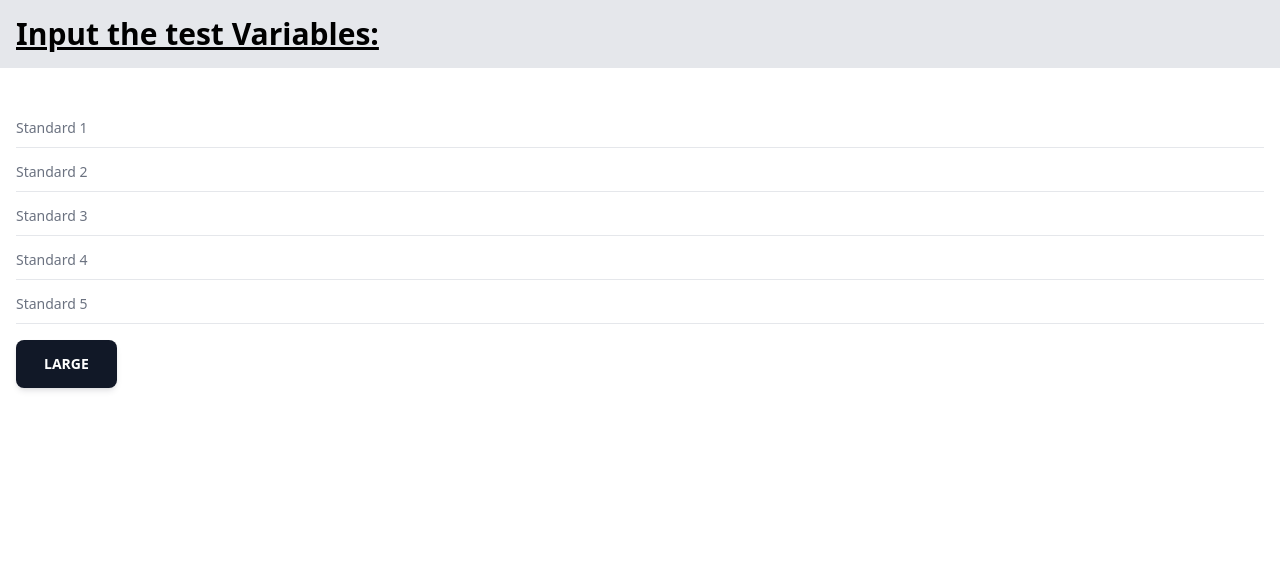
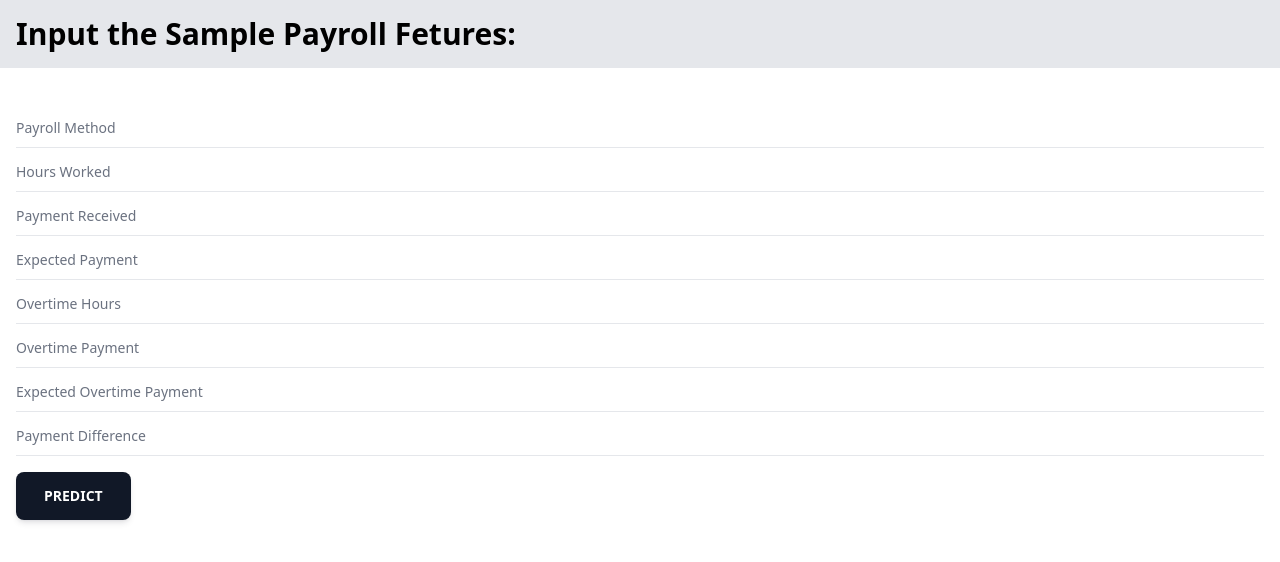
Before and after one commit to venom-napsta/payroll, a plain HTML site: page static/index.html in a window 1280 px wide. Drawn offline with nearby package versions, Linux system fonts and the light colour scheme.

Commit message:
Forms Update Be4 Sleep ;}

```diff
--- a/static/index.html
+++ b/static/index.html
@@ -22,7 +22,7 @@
 
 <body class="container mx-auto">
     <div class="bg-gray-200 p-4 w-full">
-        <h1 class="text-3xl font-bold underline">Input the test Variables:</h1>
+        <h1 class="text-3xl font-bold">Input the Sample Payroll Fetures:</h1>
     </div>
     <div class="mt-5 mb-3 p-4">
         <div class="flex flex-col items-center justify-center">
@@ -31,7 +31,7 @@
                     class="peer h-full w-full border-b border-blue-gray-200 bg-transparent pt-4 pb-1.5 font-sans text-sm font-normal text-blue-gray-700 outline outline-0 transition-all placeholder-shown:border-blue-gray-200 focus:border-gray-500 focus:outline-0 disabled:border-0 disabled:bg-blue-gray-50 placeholder:opacity-0 focus:placeholder:opacity-100" />
                 <label
                     class="after:content[''] pointer-events-none absolute left-0  -top-1.5 flex h-full w-full select-none !overflow-visible truncate text-[11px] font-normal leading-tight text-gray-500 transition-all after:absolute after:-bottom-1.5 after:block after:w-full after:scale-x-0 after:border-b-2 after:border-gray-500 after:transition-transform after:duration-300 peer-placeholder-shown:text-sm peer-placeholder-shown:leading-[4.25] peer-placeholder-shown:text-blue-gray-500 peer-focus:text-[11px] peer-focus:leading-tight peer-focus:text-gray-900 peer-focus:after:scale-x-100 peer-focus:after:border-gray-900 peer-disabled:text-transparent peer-disabled:peer-placeholder-shown:text-blue-gray-500">
-                    Standard 1
+                    Payroll Method
                 </label>
             </div>
             <div class="relative h-11 w-full min-w-[200px]">
@@ -39,7 +39,7 @@
                     class="peer h-full w-full border-b border-blue-gray-200 bg-transparent pt-4 pb-1.5 font-sans text-sm font-normal text-blue-gray-700 outline outline-0 transition-all placeholder-shown:border-blue-gray-200 focus:border-gray-500 focus:outline-0 disabled:border-0 disabled:bg-blue-gray-50 placeholder:opacity-0 focus:placeholder:opacity-100" />
                 <label
                     class="after:content[''] pointer-events-none absolute left-0  -top-1.5 flex h-full w-full select-none !overflow-visible truncate text-[11px] font-normal leading-tight text-gray-500 transition-all after:absolute after:-bottom-1.5 after:block after:w-full after:scale-x-0 after:border-b-2 after:border-gray-500 after:transition-transform after:duration-300 peer-placeholder-shown:text-sm peer-placeholder-shown:leading-[4.25] peer-placeholder-shown:text-blue-gray-500 peer-focus:text-[11px] peer-focus:leading-tight peer-focus:text-gray-900 peer-focus:after:scale-x-100 peer-focus:after:border-gray-900 peer-disabled:text-transparent peer-disabled:peer-placeholder-shown:text-blue-gray-500">
-                    Standard 2
+                    Hours Worked
                 </label>
             </div>
             <div class="relative h-11 w-full min-w-[200px]">
@@ -47,7 +47,7 @@
                     class="peer h-full w-full border-b border-blue-gray-200 bg-transparent pt-4 pb-1.5 font-sans text-sm font-normal text-blue-gray-700 outline outline-0 transition-all placeholder-shown:border-blue-gray-200 focus:border-gray-500 focus:outline-0 disabled:border-0 disabled:bg-blue-gray-50 placeholder:opacity-0 focus:placeholder:opacity-100" />
                 <label
                     class="after:content[''] pointer-events-none absolute left-0  -top-1.5 flex h-full w-full select-none !overflow-visible truncate text-[11px] font-normal leading-tight text-gray-500 transition-all after:absolute after:-bottom-1.5 after:block after:w-full after:scale-x-0 after:border-b-2 after:border-gray-500 after:transition-transform after:duration-300 peer-placeholder-shown:text-sm peer-placeholder-shown:leading-[4.25] peer-placeholder-shown:text-blue-gray-500 peer-focus:text-[11px] peer-focus:leading-tight peer-focus:text-gray-900 peer-focus:after:scale-x-100 peer-focus:after:border-gray-900 peer-disabled:text-transparent peer-disabled:peer-placeholder-shown:text-blue-gray-500">
-                    Standard 3
+                    Payment Received
                 </label>
             </div>
             <div class="relative h-11 w-full min-w-[200px]">
@@ -55,7 +55,7 @@
                     class="peer h-full w-full border-b border-blue-gray-200 bg-transparent pt-4 pb-1.5 font-sans text-sm font-normal text-blue-gray-700 outline outline-0 transition-all placeholder-shown:border-blue-gray-200 focus:border-gray-500 focus:outline-0 disabled:border-0 disabled:bg-blue-gray-50 placeholder:opacity-0 focus:placeholder:opacity-100" />
                 <label
                     class="after:content[''] pointer-events-none absolute left-0  -top-1.5 flex h-full w-full select-none !overflow-visible truncate text-[11px] font-normal leading-tight text-gray-500 transition-all after:absolute after:-bottom-1.5 after:block after:w-full after:scale-x-0 after:border-b-2 after:border-gray-500 after:transition-transform after:duration-300 peer-placeholder-shown:text-sm peer-placeholder-shown:leading-[4.25] peer-placeholder-shown:text-blue-gray-500 peer-focus:text-[11px] peer-focus:leading-tight peer-focus:text-gray-900 peer-focus:after:scale-x-100 peer-focus:after:border-gray-900 peer-disabled:text-transparent peer-disabled:peer-placeholder-shown:text-blue-gray-500">
-                    Standard 4
+                    Expected Payment
                 </label>
             </div>
             <div class="relative h-11 w-full min-w-[200px]">
@@ -63,14 +63,38 @@
                     class="peer h-full w-full border-b border-blue-gray-200 bg-transparent pt-4 pb-1.5 font-sans text-sm font-normal text-blue-gray-700 outline outline-0 transition-all placeholder-shown:border-blue-gray-200 focus:border-gray-500 focus:outline-0 disabled:border-0 disabled:bg-blue-gray-50 placeholder:opacity-0 focus:placeholder:opacity-100" />
                 <label
                     class="after:content[''] pointer-events-none absolute left-0  -top-1.5 flex h-full w-full select-none !overflow-visible truncate text-[11px] font-normal leading-tight text-gray-500 transition-all after:absolute after:-bottom-1.5 after:block after:w-full after:scale-x-0 after:border-b-2 after:border-gray-500 after:transition-transform after:duration-300 peer-placeholder-shown:text-sm peer-placeholder-shown:leading-[4.25] peer-placeholder-shown:text-blue-gray-500 peer-focus:text-[11px] peer-focus:leading-tight peer-focus:text-gray-900 peer-focus:after:scale-x-100 peer-focus:after:border-gray-900 peer-disabled:text-transparent peer-disabled:peer-placeholder-shown:text-blue-gray-500">
-                    Standard 5
+                    Overtime Hours
+                </label>
+            </div>
+            <div class="relative h-11 w-full min-w-[200px]">
+                <input placeholder="Standard"
+                    class="peer h-full w-full border-b border-blue-gray-200 bg-transparent pt-4 pb-1.5 font-sans text-sm font-normal text-blue-gray-700 outline outline-0 transition-all placeholder-shown:border-blue-gray-200 focus:border-gray-500 focus:outline-0 disabled:border-0 disabled:bg-blue-gray-50 placeholder:opacity-0 focus:placeholder:opacity-100" />
+                <label
+                    class="after:content[''] pointer-events-none absolute left-0  -top-1.5 flex h-full w-full select-none !overflow-visible truncate text-[11px] font-normal leading-tight text-gray-500 transition-all after:absolute after:-bottom-1.5 after:block after:w-full after:scale-x-0 after:border-b-2 after:border-gray-500 after:transition-transform after:duration-300 peer-placeholder-shown:text-sm peer-placeholder-shown:leading-[4.25] peer-placeholder-shown:text-blue-gray-500 peer-focus:text-[11px] peer-focus:leading-tight peer-focus:text-gray-900 peer-focus:after:scale-x-100 peer-focus:after:border-gray-900 peer-disabled:text-transparent peer-disabled:peer-placeholder-shown:text-blue-gray-500">
+                    Overtime Payment
+                </label>
+            </div>
+            <div class="relative h-11 w-full min-w-[200px]">
+                <input placeholder="Standard"
+                    class="peer h-full w-full border-b border-blue-gray-200 bg-transparent pt-4 pb-1.5 font-sans text-sm font-normal text-blue-gray-700 outline outline-0 transition-all placeholder-shown:border-blue-gray-200 focus:border-gray-500 focus:outline-0 disabled:border-0 disabled:bg-blue-gray-50 placeholder:opacity-0 focus:placeholder:opacity-100" />
+                <label
+                    class="after:content[''] pointer-events-none absolute left-0  -top-1.5 flex h-full w-full select-none !overflow-visible truncate text-[11px] font-normal leading-tight text-gray-500 transition-all after:absolute after:-bottom-1.5 after:block after:w-full after:scale-x-0 after:border-b-2 after:border-gray-500 after:transition-transform after:duration-300 peer-placeholder-shown:text-sm peer-placeholder-shown:leading-[4.25] peer-placeholder-shown:text-blue-gray-500 peer-focus:text-[11px] peer-focus:leading-tight peer-focus:text-gray-900 peer-focus:after:scale-x-100 peer-focus:after:border-gray-900 peer-disabled:text-transparent peer-disabled:peer-placeholder-shown:text-blue-gray-500">
+                    Expected Overtime Payment
+                </label>
+            </div>
+            <div class="relative h-11 w-full min-w-[200px]">
+                <input placeholder="Standard"
+                    class="peer h-full w-full border-b border-blue-gray-200 bg-transparent pt-4 pb-1.5 font-sans text-sm font-normal text-blue-gray-700 outline outline-0 transition-all placeholder-shown:border-blue-gray-200 focus:border-gray-500 focus:outline-0 disabled:border-0 disabled:bg-blue-gray-50 placeholder:opacity-0 focus:placeholder:opacity-100" />
+                <label
+                    class="after:content[''] pointer-events-none absolute left-0  -top-1.5 flex h-full w-full select-none !overflow-visible truncate text-[11px] font-normal leading-tight text-gray-500 transition-all after:absolute after:-bottom-1.5 after:block after:w-full after:scale-x-0 after:border-b-2 after:border-gray-500 after:transition-transform after:duration-300 peer-placeholder-shown:text-sm peer-placeholder-shown:leading-[4.25] peer-placeholder-shown:text-blue-gray-500 peer-focus:text-[11px] peer-focus:leading-tight peer-focus:text-gray-900 peer-focus:after:scale-x-100 peer-focus:after:border-gray-900 peer-disabled:text-transparent peer-disabled:peer-placeholder-shown:text-blue-gray-500">
+                    Payment Difference
                 </label>
             </div>
             <div class="mt-4 align-middle relative h-11 w-full min-w-[200px]">
                 <button
                     class="select-none rounded-lg bg-gray-900 py-3.5 px-7 text-center align-middle font-sans text-sm font-bold uppercase text-white shadow-md shadow-gray-900/10 transition-all hover:shadow-lg hover:shadow-gray-900/20 focus:opacity-[0.85] focus:shadow-none active:opacity-[0.85] active:shadow-none disabled:pointer-events-none disabled:opacity-50 disabled:shadow-none"
                     type="button">
-                    large
+                    Predict
                 </button>
             </div>
         </div>
```
